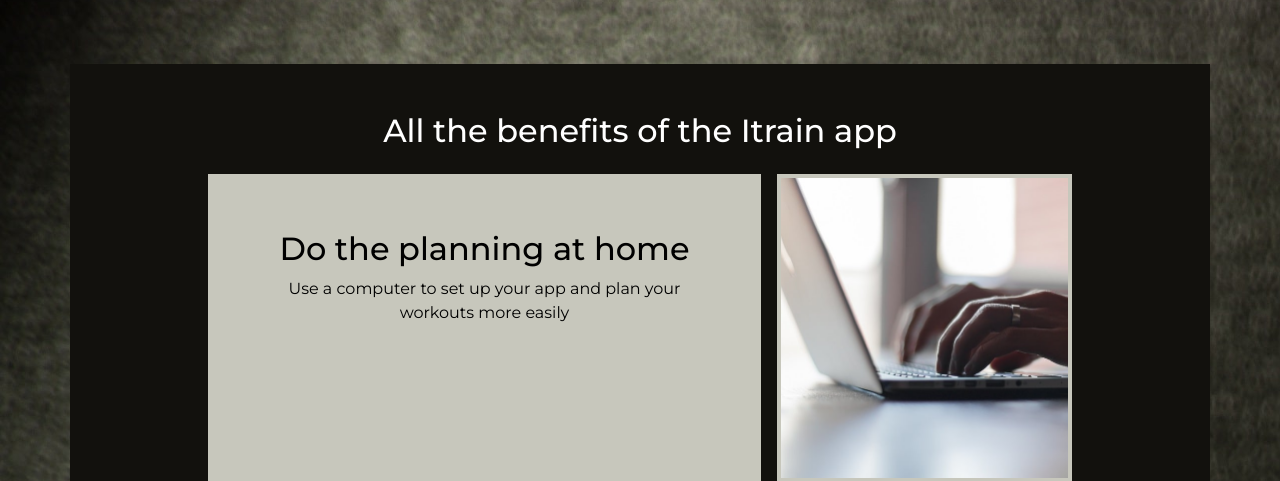
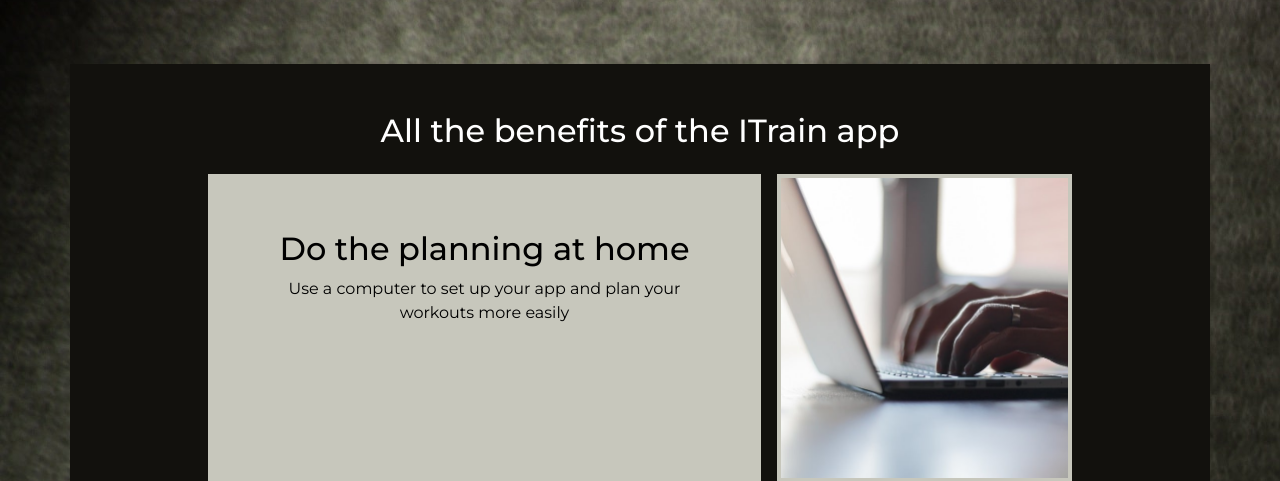
Before and after one commit to Odden69/ITrain, a Django app: page /about/ in a window 1280 px wide. Shown: the part 61-542 px from the top of the page. Run offline with Django 3.2, Linux system fonts and the light colour scheme; some libraries are stand-ins or nearby versions; some web fonts are replaced.

Commit message:
fix: Correct minor spelling and style issues

```diff
--- a/main/templates/main/about.html
+++ b/main/templates/main/about.html
@@ -3,7 +3,7 @@
 {% block content %}
 <div class="jumbotron about-jumbo container p1 p-sm-2 mt-md-3">
     <div class="container-md p-sm-4 mb-3 gy-4 dark-clr text-center">
-        <h2 class="pt-3 pb-2 light-clr">All the benefits of the Itrain app</h2>
+        <h2 class="pt-3 pb-2 light-clr">All the benefits of the ITrain app</h2>
         <div class="d-md-flex flex-md-equal w-100 my-md-3 ps-md-3">
             <div class="about-card me-md-3 pt-3 px-3 pt-md-4 px-md-5 text-center overflow-hidden">
                 <div class="my-3 py-3">
--- a/templates/base.html
+++ b/templates/base.html
@@ -104,7 +104,7 @@
     <footer>
         <div class="container">
             <div class="row justify-content-center">
-                <div class="col-md-9 text-center mt-3">
+                <div class="col-md-9 text-center mt-1 mt-sm-3">
                     <div class="row mb-2 social-links">
                         <div class="col-4">
                             <a href="https://www.facebook.com/" target="_blank" rel="noopener"
```
Also changed, not shown: main/templates/main/help.html (line endings or trailing spaces).
